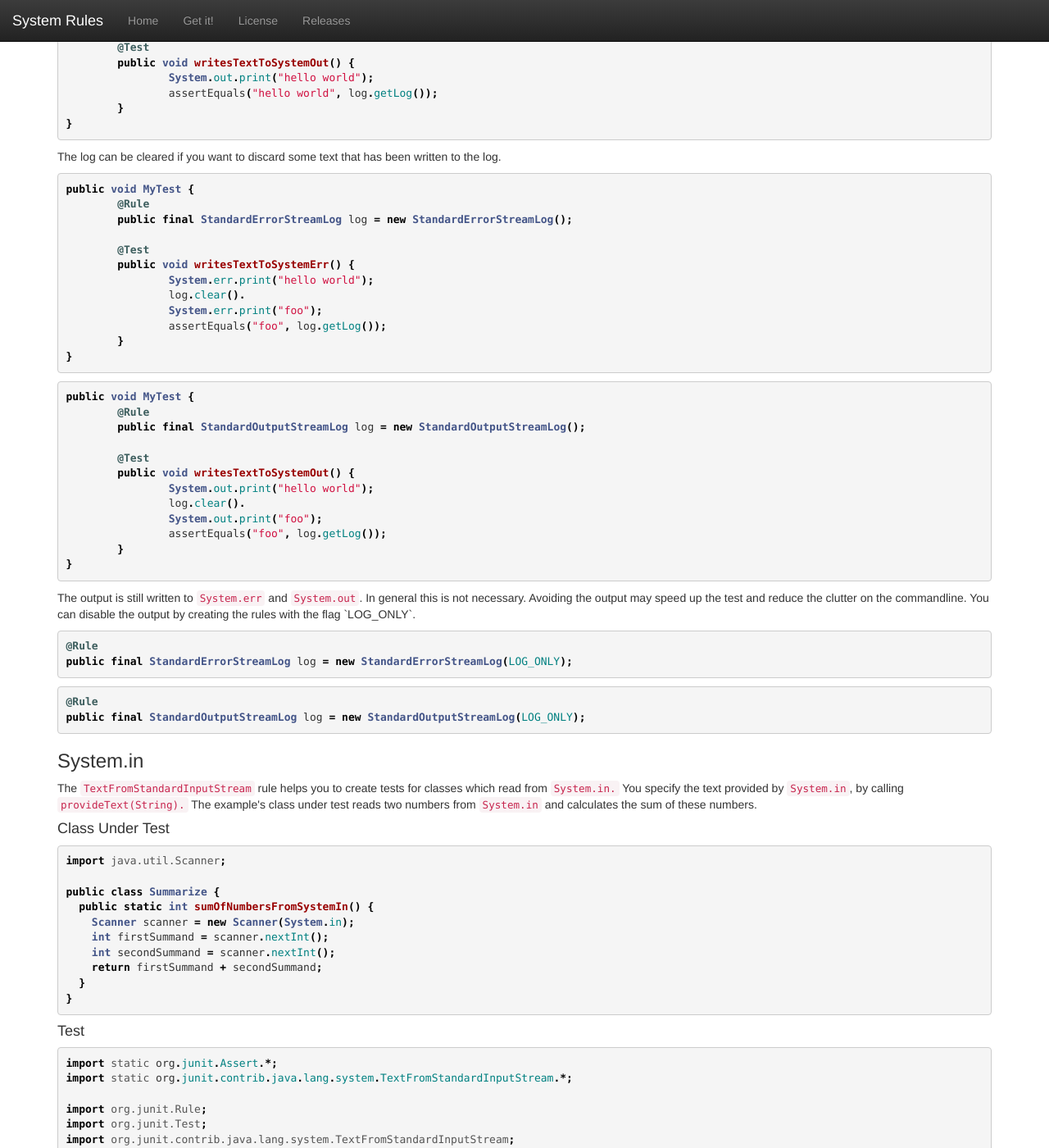
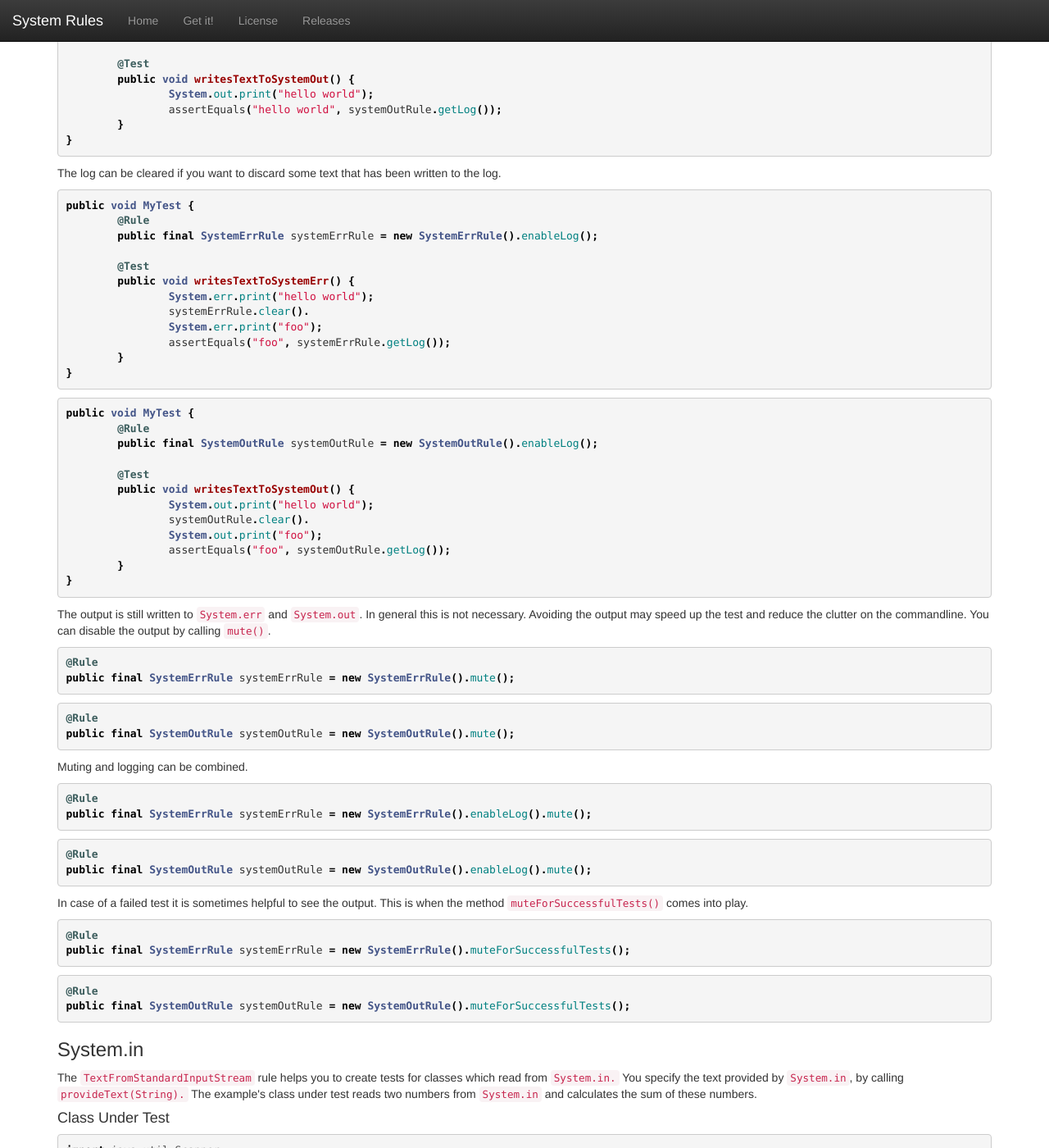
Before and after one commit to stefanbirkner/system-rules, a Jekyll site: the page built from index.html, in a window 1280 px wide and 1400 px high, scrolled down 2942 px. Shown: the whole window at 82% size. Built offline with Jekyll 4.4.1, drawn with Linux system fonts in a browser that asks for light colours; some of the changed text lies outside the part shown.

Commit message:
Update to System Rules 1.10.0.
StandardErrorStreamLog and StandardOutputStreamLog have been replaced by
SystemErrRule and SystemOutRule. Both rules separate logging and muting.

    new SystemErrRule().enableLog().mute();
    new SystemOutRule().enableLog().mute();

It is now possible to mute successful tests only.

    new SystemErrRule.muteForSuccessfulTests();
    new SystemOutRule.muteForSuccessfulTests();

```diff
--- a/download.html
+++ b/download.html
@@ -3,6 +3,6 @@ layout: download
 title: Get System Rules
 groupId: com.github.stefanbirkner
 artifactId: system-rules
-version: 1.9.0
+version: 1.10.0
 ---
 <p>The System Rules library is available from the Maven repository.</p>
--- a/index.html
+++ b/index.html
@@ -36,8 +36,9 @@ description: A collection of JUnit rules for testing code that uses java.lang.Sy
     	<div class="row">
 	    	<div class="col-md-4">
 					<h2>System.err</h2>
-					<p>Use the <a href="#StandardErrorStreamLog">StandardErrorStreamLog</a> rule
-					to capture and verify the text, that your test writes to <code>System.err.</code></p>
+					<p>Use the <a href="#SystemErrRule">SystemErrRule</a> rule to mute
+					<code>System.err</code> or capture and verify the text, that your
+					test writes to <code>System.err.</code></p>
 		</div>
 	    	<div class="col-md-4">
 					<h2>System.in</h2>
@@ -46,8 +47,9 @@ description: A collection of JUnit rules for testing code that uses java.lang.Sy
 		</div>
 	    	<div class="col-md-4">
 					<h2>System.out</h2>
-					<p>Use the <a href="#StandardErrorStreamLog">StandardOutputStreamLog</a> rule
-					to capture and verify the text, that your test writes to <code>System.out.</code></p>
+					<p>Use the <a href="#SystemOutRule">SystemOutRule</a> rule to mute
+					<code>System.out</code> or capture and verify the text, that your
+					test writes to <code>System.out.</code></p>
 		</div>
 	    </div>
 </section>
@@ -149,72 +151,84 @@ public final ProvideSystemProperty properties
 }{% endhighlight %}
 			</section>
 
-			<section id="StandardErrorStreamLog">
+<section id="SystemErrRule">
 	<h3>System.err and System.out</h3>
-				<p>The <code>StandardErrorStreamLog</code> and
-				<code>StandardOutputStreamLog</code> rules help you to create tests
-				for classes that write to <code>System.err</code> or
-				<code>System.out</code>. They are recording everything written to
-				<code>System.err</code> or <code>System.out</code>. The text is
-				available by calling getLog().</p>
+	<p>The <code>SystemErrRule</code> and the <code>SystemOutRule</code>
+	help you to create tests for classes that write to
+	<code>System.err</code> or <code>System.out</code>. They can record
+	everything written to <code>System.err</code> or <code>System.out</code>.
+	The text is available by calling <code>getLog()</code>.</p>
 	{% highlight java %}public void MyTest {
 	@Rule
-	public final StandardErrorStreamLog log = new StandardErrorStreamLog();
+	public final SystemErrRule systemErrRule = new SystemErrRule().enableLog();
 
 	@Test
 	public void writesTextToSystemErr() {
 		System.err.print("hello world");
-		assertEquals("hello world", log.getLog());
+		assertEquals("hello world", systemErrRule.getLog());
 	}
 }{% endhighlight %}
 
     	{% highlight java %}public void MyTest {
 	@Rule
-	public final StandardOutputStreamLog log = new StandardOutputStreamLog();
+	public final SystemOutRule systemOutRule = new SystemOutRule().enableLog();
 
 	@Test
 	public void writesTextToSystemOut() {
 		System.out.print("hello world");
-		assertEquals("hello world", log.getLog());
+		assertEquals("hello world", systemOutRule.getLog());
 	}
 }{% endhighlight %}
-				<p>The log can be cleared if you want to discard some text that has
-				been written to the log.</p>
+	<p>The log can be cleared if you want to discard some text that has been
+	written to the log.</p>
 	{% highlight java %}public void MyTest {
 	@Rule
-	public final StandardErrorStreamLog log = new StandardErrorStreamLog();
+	public final SystemErrRule systemErrRule = new SystemErrRule().enableLog();
 
 	@Test
 	public void writesTextToSystemErr() {
 		System.err.print("hello world");
-		log.clear().
+		systemErrRule.clear().
 		System.err.print("foo");
-		assertEquals("foo", log.getLog());
+		assertEquals("foo", systemErrRule.getLog());
 	}
 }{% endhighlight %}
 
     	{% highlight java %}public void MyTest {
 	@Rule
-	public final StandardOutputStreamLog log = new StandardOutputStreamLog();
+	public final SystemOutRule systemOutRule = new SystemOutRule().enableLog();
 
 	@Test
 	public void writesTextToSystemOut() {
 		System.out.print("hello world");
-		log.clear().
+		systemOutRule.clear().
 		System.out.print("foo");
-		assertEquals("foo", log.getLog());
+		assertEquals("foo", systemOutRule.getLog());
 	}
 }{% endhighlight %}
 	<p>The output is still written to <code>System.err</code> and
 	<code>System.out</code>. In general this is not necessary. Avoiding
 	the output may speed up the test and reduce the clutter on the
-				commandline. You can disable the output by creating the rules with
-				the flag `LOG_ONLY`.</p>
+	commandline. You can disable the output by calling <code>mute()</code>.
 	{% highlight java %}@Rule
-public final StandardErrorStreamLog log = new StandardErrorStreamLog(LOG_ONLY);{% endhighlight %}
+public final SystemErrRule systemErrRule = new SystemErrRule().mute();{% endhighlight %}
 
 				{% highlight java %}@Rule
-public final StandardOutputStreamLog log = new StandardOutputStreamLog(LOG_ONLY);{% endhighlight %}
+public final SystemOutRule systemOutRule = new SystemOutRule().mute();{% endhighlight %}
+	<p>Muting and logging can be combined.</p>
+	{% highlight java %}@Rule
+public final SystemErrRule systemErrRule = new SystemErrRule().enableLog().mute();{% endhighlight %}
+
+				{% highlight java %}@Rule
+public final SystemOutRule systemOutRule = new SystemOutRule().enableLog().mute();{% endhighlight %}
+	<p>In case of a failed test it is sometimes helpful to see the output.
+	This is when the method <code>muteForSuccessfulTests()</code> comes
+	into play.</p>
+	{% highlight java %}@Rule
+public final SystemErrRule systemErrRule = new SystemErrRule().muteForSuccessfulTests();{% endhighlight %}
+
+				{% highlight java %}@Rule
+public final SystemOutRule systemOutRule = new SystemOutRule().muteForSuccessfulTests();{% endhighlight %}
 </section>
 
 			<section id="TextFromStandardInputStream">
--- a/releases.html
+++ b/releases.html
@@ -5,6 +5,11 @@ headline: Releases
 ---
 <section>
 	<dl>
+		<dt>1.10.0</dt>
+		<dd>
+			StandardErrorStreamLog and StandardOutputStreamLog have been replaced by SystemErrRule and SystemOutRule. Both rules separate logging and muting (<a href="https://github.com/stefanbirkner/system-rules/commit/f862fa51cd2b61a0c410af4572552cbe58195ccd">Commit</a>). It is now possible to mute successful tests only (<a href="https://github.com/stefanbirkner/system-rules/commit/9c95ca0290ffa13e96981765518f3b674d4a0e89">Commit</a>).
+			Support breaks between multiple texts. (<a href="https://github.com/stefanbirkner/system-rules/commit/f49179e3f9c1b8c6993fc37382b81aea852cea81">Commit</a>)
+		</dd>
 		<dt>1.9.0</dt>
 		<dd>
 			Support breaks between multiple texts. (<a href="https://github.com/stefanbirkner/system-rules/commit/f49179e3f9c1b8c6993fc37382b81aea852cea81">Commit</a>)
```
Lines whose indentation alone changed are shown as unchanged.
